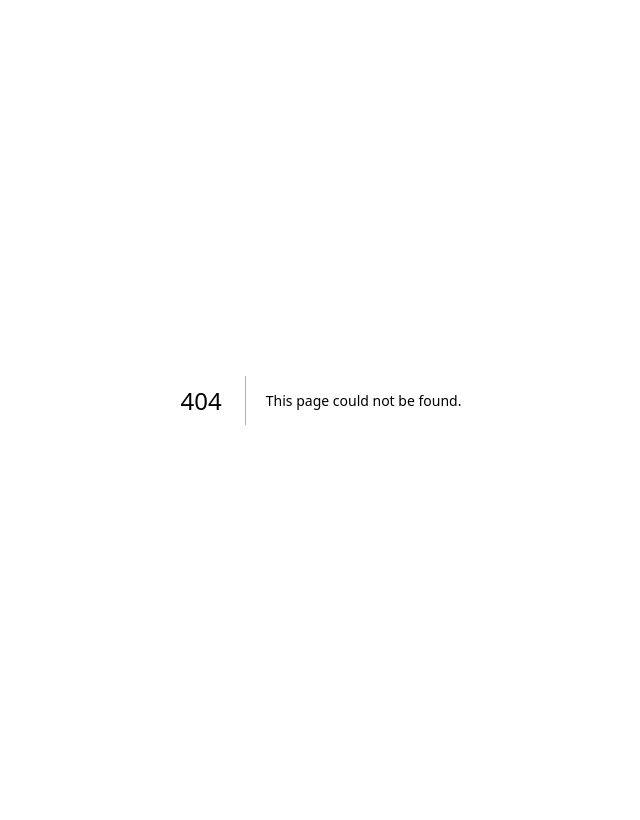
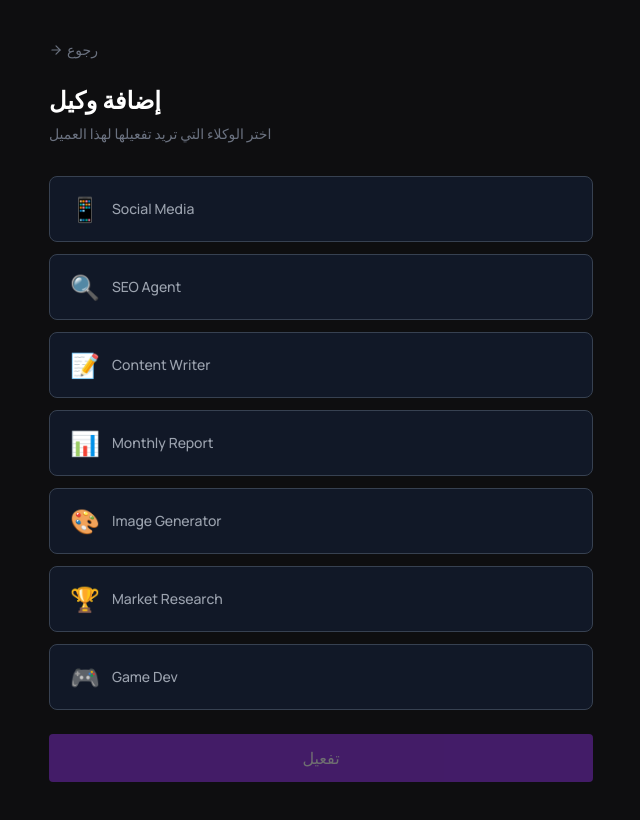
Before and after one commit to agentsnerator/agentsnerator-web, a Next.js app: page /dashboard/clients/1/add-agent in a window 1280 px wide. Before the commit this address had no page. Shown: the whole page, without its empty margins (319-959 px from the left). Built offline with nearby package versions, Linux system fonts and the light colour scheme; no server answers.

Commit message:
feat: add agent activation page per client

```diff
--- /dev/null
+++ b/src/app/dashboard/clients/[id]/add-agent/page.tsx
@@ -0,0 +1,104 @@
+'use client';
+
+import { useUser } from '@clerk/nextjs';
+import { useState, useEffect } from 'react';
+import { useRouter, useParams } from 'next/navigation';
+import { createClient } from '@/lib/supabase/client';
+import { ArrowRight, CheckCircle } from 'lucide-react';
+import { AGENT_TEMPLATES } from '@/lib/agents-config';
+
+export default function AddAgentPage() {
+  const { user } = useUser();
+  const router = useRouter();
+  const { id } = useParams<{ id: string }>();
+  const [activeTypes, setActiveTypes] = useState<string[]>([]);
+  const [selected, setSelected] = useState<string[]>([]);
+  const [saving, setSaving] = useState(false);
+  const [done, setDone] = useState(false);
+
+  useEffect(() => {
+    if (!user || !id) return;
+    const fetch = async () => {
+      const supabase = createClient();
+      const { data } = await supabase
+        .from('client_agents')
+        .select('agent_type')
+        .eq('client_id', id);
+      setActiveTypes((data || []).map((r: any) => r.agent_type));
+    };
+    fetch();
+  }, [user, id]);
+
+  const available = AGENT_TEMPLATES.filter(a => !activeTypes.includes(a.type));
+
+  const toggle = (type: string) => {
+    setSelected(prev =>
+      prev.includes(type) ? prev.filter(t => t !== type) : [...prev, type]
+    );
+  };
+
+  const handleSave = async () => {
+    if (!selected.length || saving) return;
+    setSaving(true);
+    const supabase = createClient();
+    await supabase.from('client_agents').insert(
+      selected.map(type => ({ client_id: id, agent_type: type }))
+    );
+    setDone(true);
+    setTimeout(() => router.push(`/dashboard/clients/${id}`), 1500);
+  };
+
+  if (done) {
+    return (
+      <div className="max-w-xl mx-auto px-4 py-20 text-center">
+        <CheckCircle size={56} className="mx-auto text-green-500 mb-4" />
+        <h2 className="text-2xl font-bold text-white mb-2">تم تفعيل الوكلاء ✅</h2>
+      </div>
+    );
+  }
+
+  return (
+    <div className="max-w-xl mx-auto px-4 py-10">
+      <button
+        onClick={() => router.back()}
+        className="flex items-center gap-1 text-gray-500 hover:text-white text-sm mb-6 transition"
+      >
+        <ArrowRight size={14} /> رجوع
+      </button>
+
+      <h1 className="text-2xl font-bold text-white mb-2">إضافة وكيل</h1>
+      <p className="text-gray-500 text-sm mb-8">اختر الوكلاء التي تريد تفعيلها لهذا العميل</p>
+
+      {available.length === 0 ? (
+        <p className="text-gray-600 text-center py-12">جميع الوكلاء مفعّلون بالفعل ✅</p>
+      ) : (
+        <div className="grid gap-3">
+          {available.map(a => (
+            <button
+              key={a.type}
+              onClick={() => toggle(a.type)}
+              className={`flex items-center gap-3 px-5 py-4 rounded-xl border text-sm transition ${
+                selected.includes(a.type)
+                  ? 'border-purple-500 bg-purple-500/10 text-white'
+                  : 'border-gray-700 bg-gray-900 text-gray-400 hover:border-gray-600'
+              }`}
+            >
+              <span className="text-2xl">{a.icon}</span>
+              <span className="font-medium">{a.name}</span>
+            </button>
+          ))}
+        </div>
+      )}
+
+      {available.length > 0 && (
+        <button
+          onClick={handleSave}
+          disabled={!selected.length || saving}
+          className="mt-6 w-full bg-purple-600 hover:bg-purple-700 disabled:opacity-40 text-white py-3 rounded-lg font-medium transition"
+        >
+          {saving ? 'جاري الحفظ...' : `تفعيل ${selected.length > 0 ? `(${selected.length})` : ''}`}
+        </button>
+      )}
+    </div>
+  );
+}
```
